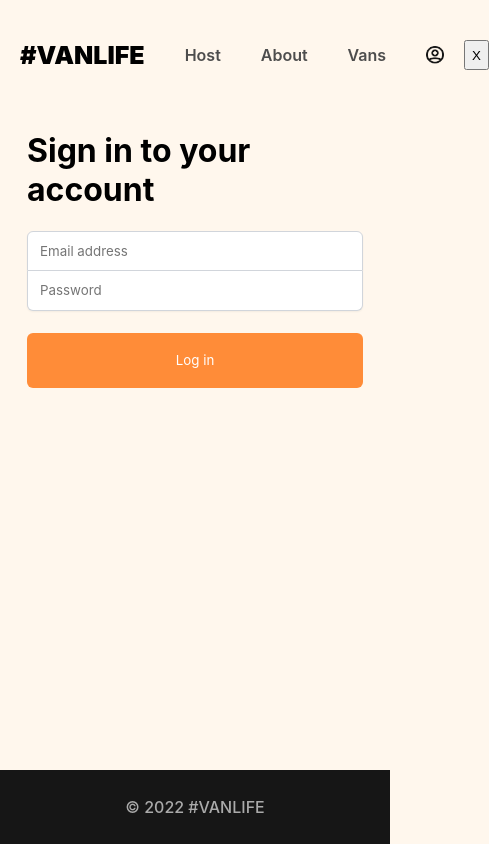
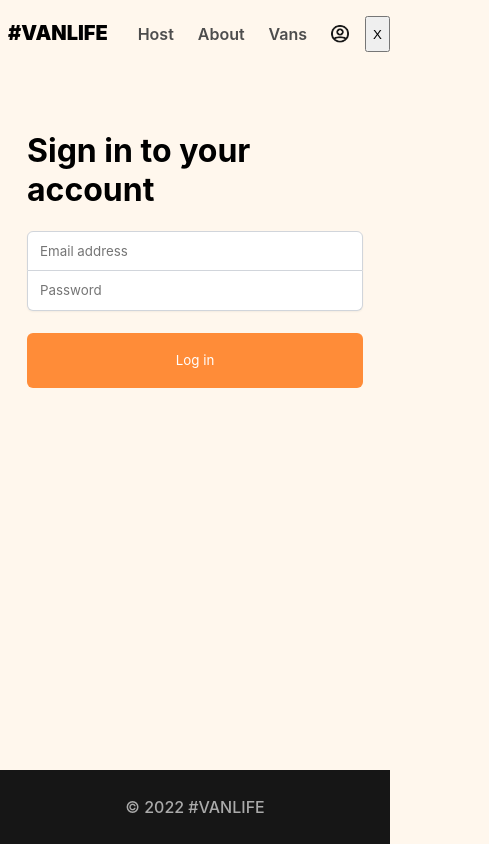
Before and after one commit to ibramaida/react-router-6, a React (Create React App) app: page /login in a window 390 px wide. Shown: the whole page, 489 px wide, since content can reach past the window. Built offline with nearby package versions, Linux system fonts and the light colour scheme; what miragejs would draw is missing.

Commit message:
image correction

```diff
--- a/src/App.css
+++ b/src/App.css
@@ -33,8 +33,8 @@ body {
 header {
   height: 110px;
   display: flex;
-  align-items: center;
-  padding-block: 10px;
+  align-items: flex-start;
+  padding-block: 1rem;
 }
 
 header .site-logo {
@@ -43,13 +43,20 @@ header .site-logo {
   text-transform: uppercase;
   font-weight: 900;
   font-size: 25px;
+  line-height: 0.9;
+}
+
+@media (max-width: 500px) {
+  header .site-logo {
+    font-size: 20px;
+  }
 }
 
 header a {
   text-decoration: none;
   color: #4d4d4d;
   font-weight: 600;
-  padding: 5px 20px;
+  padding: 0.5rem;
 }
 
 header a:hover {
@@ -69,6 +76,8 @@ header .login-link {
 
 nav {
   display: flex;
+  flex-wrap: wrap;
+  gap: 0.5rem;
 }
 
 main {
@@ -204,6 +213,7 @@ footer {
 
 .van-list-filter-buttons {
   display: flex;
+  gap: 1rem;
   flex-wrap: wrap;
 }
 
@@ -230,13 +240,12 @@ footer {
 }
 
 .van-list-container button {
-  margin-right: 20px;
   cursor: pointer;
 }
 
 .van-type {
   height: 34px;
-  padding: 6px 26px;
+  padding: 6px 20px;
   font-style: normal;
   font-weight: 500;
   border: none;
--- a/src/pages/Host/Income.jsx
+++ b/src/pages/Host/Income.jsx
@@ -1,6 +1,6 @@
 import React from "react";
 
-// import incomeGraph from "../../assets/images/incomeGraph.png";
+import incomeGraph from "../../assets/images/income-graph.png";
 
 export default function Income() {
   const transactionsData = [
@@ -15,11 +15,7 @@ export default function Income() {
         Last <span>30 days</span>
       </p>
       <h2>$2,260</h2>
-      <img
-        className="graph"
-        src="../../assets/images/income-graph.png"
-        alt="Income graph"
-      />
+      <img className="graph" src={incomeGraph} alt="Income graph" />
       <div className="info-header">
         <h3>Your transactions (3)</h3>
         <p>
--- a/src/pages/Host/Reviews.jsx
+++ b/src/pages/Host/Reviews.jsx
@@ -1,5 +1,7 @@
 import React from "react";
 import { BsStarFill } from "react-icons/bs";
+
+import reviewsGraph from "../../assets/images/reviews-graph.png";
 
 export default function Reviews() {
   const reviewsData = [
@@ -27,11 +29,7 @@ export default function Reviews() {
           Last <span>30 days</span>
         </p>
       </div>
-      <img
-        className="graph"
-        src="/assets/images/reviews-graph.png"
-        alt="Review graph"
-      />
+      <img className="graph" src={reviewsGraph} alt="Review graph" />
       <h3>Reviews (2)</h3>
       {reviewsData.map((review) => (
         <div key={review.id}>
```
